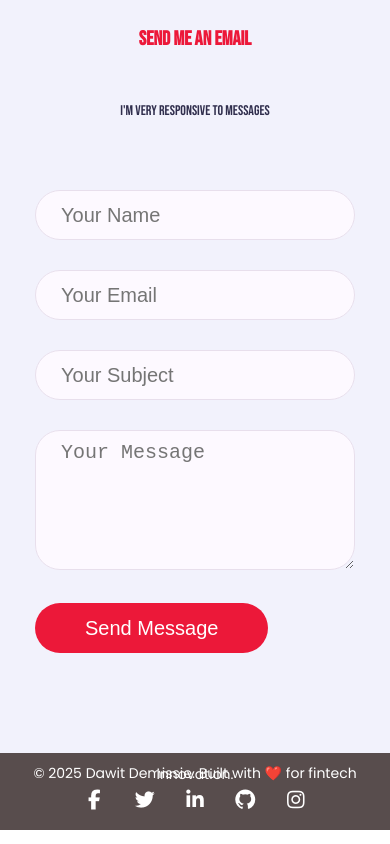
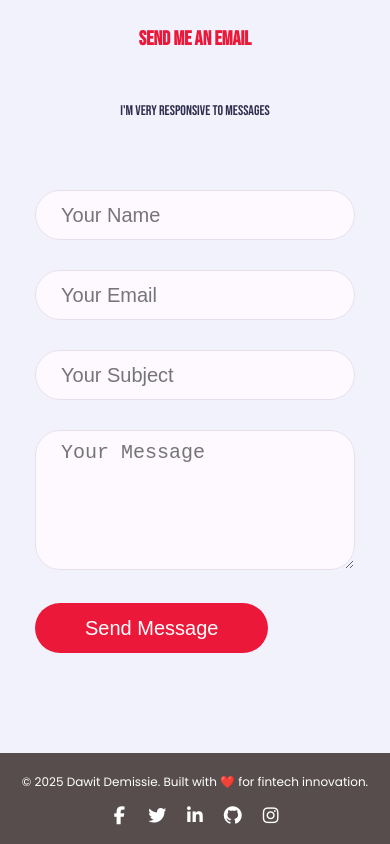
Before and after one commit to Dawit-Demissie/dave-portfolio, a website: page index.html in a window 390 px wide. Shown: the part 8781-9625 px from the top of the page. Drawn offline with nearby package versions, Linux system fonts and the light colour scheme; a web font is replaced by a local one.

Commit message:
change footer more responsive

```diff
--- a/css/style.css
+++ b/css/style.css
@@ -847,3 +847,14 @@ footer {
 .main-content {
   width: 100%;
 }
+@media (max-width: 480px) {
+  .social-media p {
+    font-size: 12px;
+    line-height: 1.5;
+  }
+
+  .social-media a {
+    font-size: 18px;
+    margin: 0 5px;
+  }
+}
```
